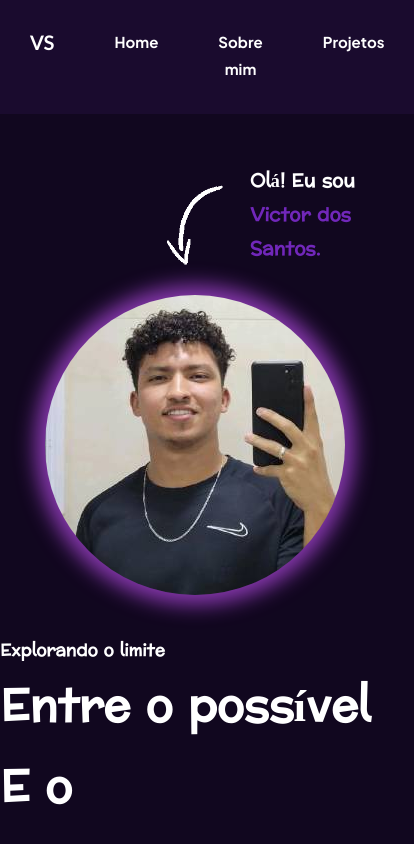
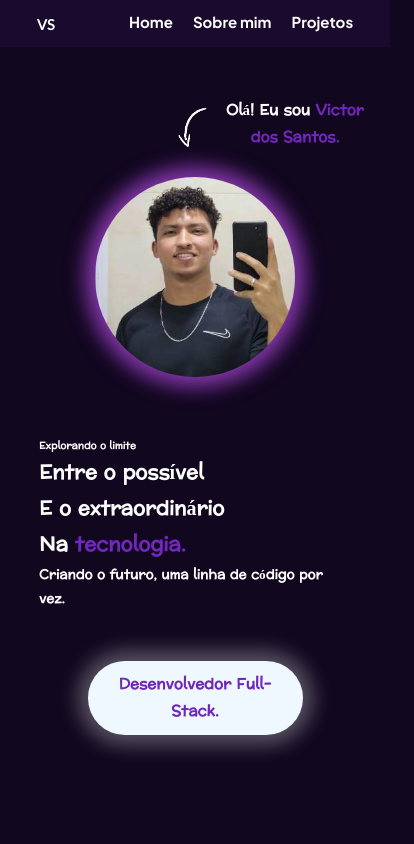
Before and after one commit to Victor-Santos-Silva/Portifolio, a React (Vite) app: page / in a window 390 px wide. Shown: the top 844 px of the page, 414 px wide, since content can reach past the window. Built offline with nearby package versions, Linux system fonts and the light colour scheme.

Commit message:
deixando responsivo para mobile

```diff
--- a/src/components/Experiencia/Experiencia.css
+++ b/src/components/Experiencia/Experiencia.css
@@ -52,3 +52,21 @@
     }
 
 }
+
+@media screen and (max-width: 412px) {
+    .icones-tecnologias {
+        width: 90%;
+        font-size: 15px;
+
+    }
+
+    .imagem {
+        width: 40px;
+    }
+
+    .frase-objetivo {
+        text-align: justify;
+        font-size: 15px;
+    }
+
+}
--- a/src/components/Footer/footer.css
+++ b/src/components/Footer/footer.css
@@ -50,3 +50,22 @@
     }
 
 }
+
+@media screen and (max-width: 412px) {
+    .textoFooter-titulo {
+        font-size: 25px;
+    }
+
+    .textoFooter {
+        font-size: 15px;
+        margin-top: 20px;
+    }
+
+    .texto-email {
+        font-size: 15px;
+    }
+
+    .texto-redes-sociais {
+        font-size: 17px;
+    }
+}
--- a/src/components/Header/header.css
+++ b/src/components/Header/header.css
@@ -7,7 +7,6 @@
     background-color: #1A0B2E;
     justify-content: space-around;
     display: flex;
-
 }
 
 .nome-logo {
@@ -40,16 +39,25 @@ a:hover {
     background-color: #FFFFFF;
     padding: 5px;
     border-radius: 10px;
-    transform: scale(1.2); /* Aplica um zoom */
+    transform: scale(1.2);
+    /* Aplica um zoom */
 }
 
 .menu {
     display: flex;
 }
 
-@media (max-width: 600px) {
+@media (max-width: 412px) {
     .menu-palavras {
         font-size: 15px;
+        padding: 10px;
+    }
+    .menu{
+    }
+    .nome-logo {
+        font-size: 15px;
+        padding: 10px;
+        margin-top: 5px;
 
     }
 }
--- a/src/components/Introducao/Introducao.css
+++ b/src/components/Introducao/Introducao.css
@@ -1,11 +1,10 @@
-/* containerNome */
-
 .container-introducao-master {
     margin-top: 50px;
     margin-bottom: 100px;
 
 }
 
+/* containerNome */
 .containerNome {
     display: flex;
     justify-content: center;
@@ -80,3 +79,52 @@
         margin-top: -10px;
     }
 }
+
+@media (max-width: 412px) {
+    .perfil {
+        width: 200px;
+    }
+
+    .seta {
+        width: 50px;
+    }
+
+    .cor-roxa {
+        color: #7127BA;
+    }
+
+    h3 {
+        font-size: 15px;
+        text-align: center;
+    }
+
+    .containerNome {
+        justify-content: center;
+        width: 200px;
+        margin-bottom: 20px;
+        margin-left: 170px;
+    }
+
+    .frase {
+        text-align: left;
+        margin-top: 10px;
+        width: 80%;
+    }
+
+    .fraseInspiradora1 {
+        font-size: 10px;
+    }
+
+    .fraseInspiradora {
+        font-size: 20px;
+    }
+
+    .container-profissao {
+        margin-top: 50px;
+    }
+
+    .profissao-introducao {
+        font-size: 15px;
+        width: 50%;
+    }
+}
--- a/src/components/SobreMim/sobremim.css
+++ b/src/components/SobreMim/sobremim.css
@@ -18,3 +18,13 @@
     width: 80%;
     text-align: justify;
 }
+
+@media (max-width: 412px) {
+    .imagem-sobremim {
+        width: 200px;
+    }
+
+    .tituloSobreMim{
+        font-size: 20px;
+    }
+}
```
